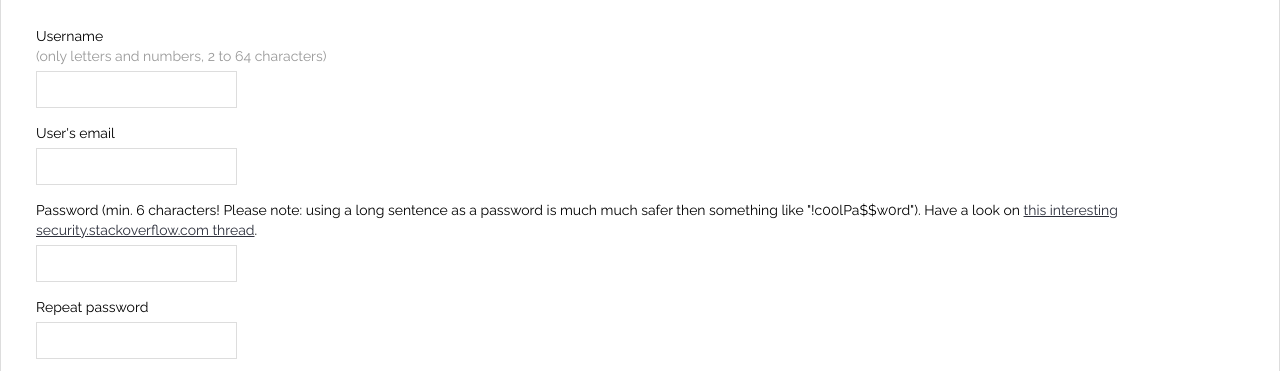
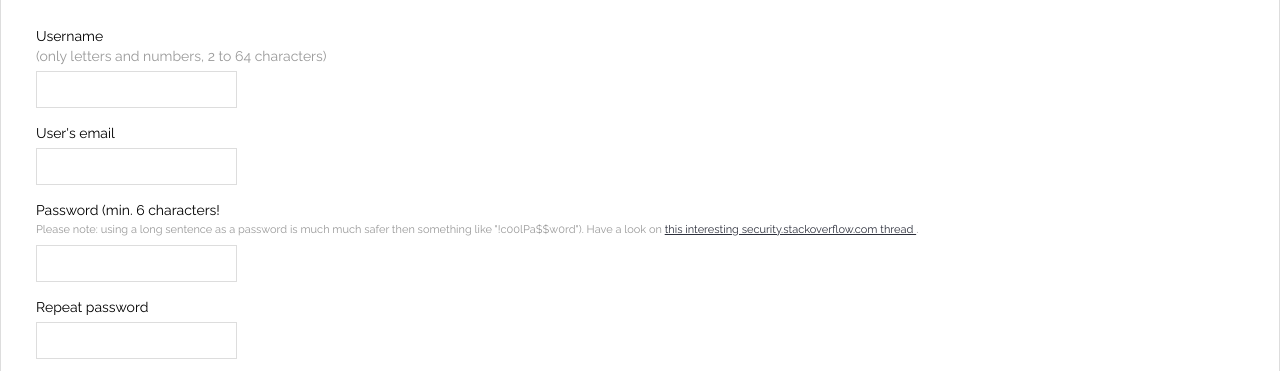
Before and after one commit to panique/huge, a PHP site: the page made by 4-full-mvc-framework/views/login/register.php in a window 1280 px wide. Shown: the part 198-569 px from the top of the page. Run offline with PHP 8.4, Linux system fonts and the light colour scheme; the template is opened without the code that fills it, so the values that code supplies are empty; some libraries are stand-ins or nearby versions.

Commit message:
[FEATURE][#124] promote long-phrase-passwords: not like "my*password123", more like "correct horse battery staple"

```diff
--- a/4-full-mvc-framework/public/css/default.css
+++ b/4-full-mvc-framework/public/css/default.css
@@ -280,6 +280,14 @@ input[type="submit"] {
     cursor: pointer;
 }
 
+.login-form-password-pattern-reminder {
+    display: block;
+    /*width: 200px;*/
+    color: #999;
+    font-size: 11px;
+
+}
+
 
 /* basic responsive stuff */
 @media only screen and (max-width:800px) {
--- a/4-full-mvc-framework/views/login/register.php
+++ b/4-full-mvc-framework/views/login/register.php
@@ -29,8 +29,13 @@
         <input id="login_input_email" class="login_input" type="email" name="user_email" required />
 
         <label for="login_input_password_new">
-            Password (min. 6 characters! Please note: using a long sentence as a password is much much safer then something like "!c00lPa$$w0rd").
-            Have a look on <a href="http://security.stackexchange.com/questions/6095/xkcd-936-short-complex-password-or-long-dictionary-passphrase">this interesting security.stackoverflow.com thread</a>.
+            Password (min. 6 characters!
+            <span class="login-form-password-pattern-reminder">
+                Please note: using a long sentence as a password is much much safer then something like "!c00lPa$$w0rd"). Have a look on
+                <a href="http://security.stackexchange.com/questions/6095/xkcd-936-short-complex-password-or-long-dictionary-passphrase">
+                    this interesting security.stackoverflow.com thread
+                </a>.
+            </span>
         </label>
         <input id="login_input_password_new" class="login_input" type="password" name="user_password_new" pattern=".{6,}" required autocomplete="off" />
 
```
Also changed, not shown: 4-full-mvc-framework/views/login/changepassword.php (+7 -2 lines).
